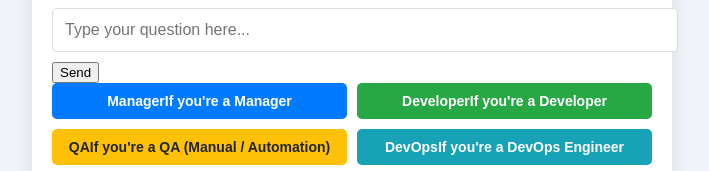
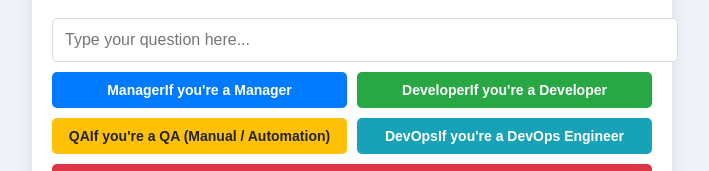
Before and after one commit to vellankikoti/testcontainers-genai-demo, a React (Create React App) app in the folder frontend/: page / in a window 1280 px wide. Shown: the part 328-499 px from the top of the page, without its empty margins (288-997 px from the left). Built offline with nearby package versions, Linux system fonts and the light colour scheme; no server answers.

Commit message:
Update ChatBox.js

```diff
--- a/frontend/src/components/ChatBox.js
+++ b/frontend/src/components/ChatBox.js
@@ -2,18 +2,18 @@ import React from "react";
 
 /**
  * ChatBox Component
- * Renders an input box for user queries and a send button to submit the message.
+ * Handles user input and submission via Enter key or external button clicks.
  *
  * Props:
- * - question: Current value of the input field.
- * - setQuestion: Function to update the input field value.
- * - onSendMessage: Function to handle the message submission.
- * - error: Error message to display if validation fails.
+ * - question: Current question input.
+ * - setQuestion: Updates the question state in the parent component.
+ * - onSendMessage: Function to handle message submission (triggered on Enter key press).
+ * - error: Error message to display, if any.
  */
 function ChatBox({ question, setQuestion, onSendMessage, error }) {
   const handleKeyDown = (e) => {
     if (e.key === "Enter") {
-      onSendMessage();
+      onSendMessage("Normal"); // Automatically fetch Normal response on Enter
     }
   };
 
@@ -25,11 +25,8 @@ function ChatBox({ question, setQuestion, onSendMessage, error }) {
         placeholder="Type your question here..."
         value={question}
         onChange={(e) => setQuestion(e.target.value)}
-        onKeyDown={handleKeyDown} // Allow Enter key to submit
+        onKeyDown={handleKeyDown} // Trigger on Enter key press
       />
-      <button className="send-button" onClick={onSendMessage}>
-        Send
-      </button>
       {error && <p className="error-message">{error}</p>}
     </div>
   );
```
